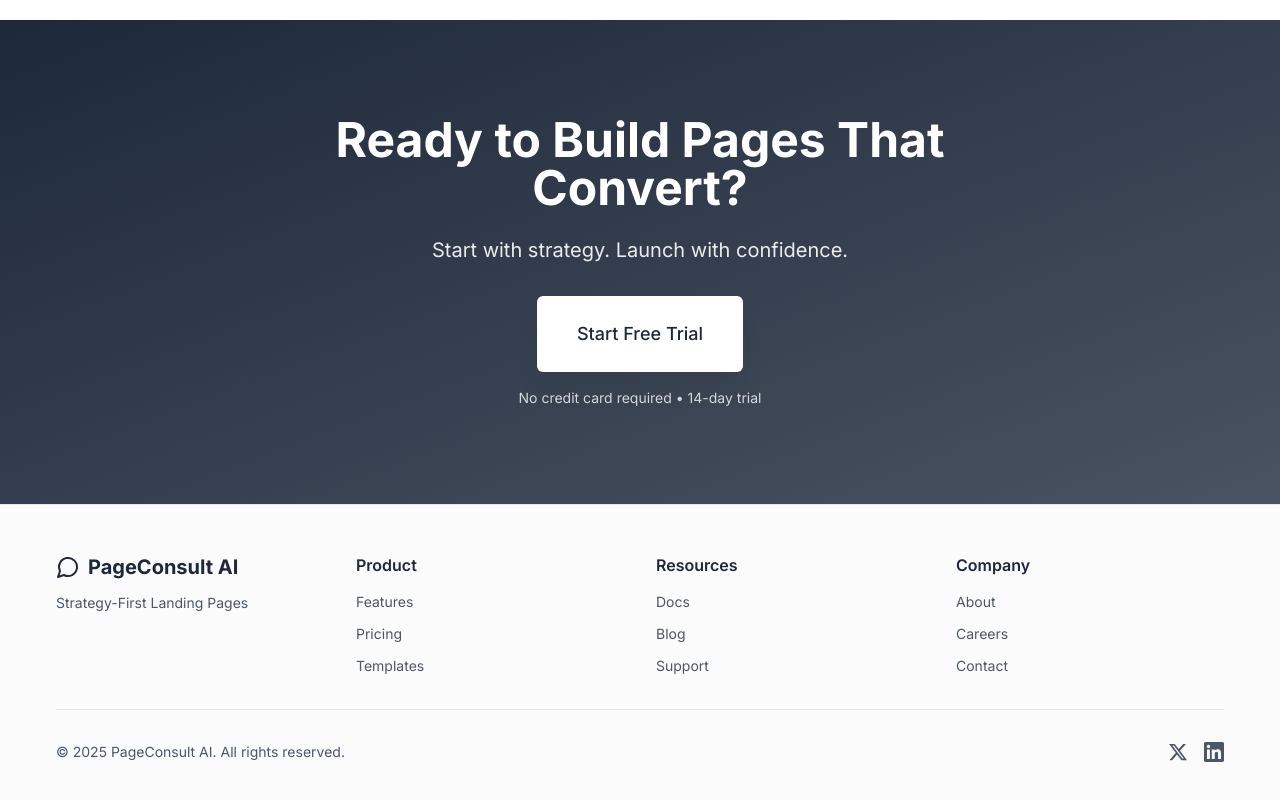
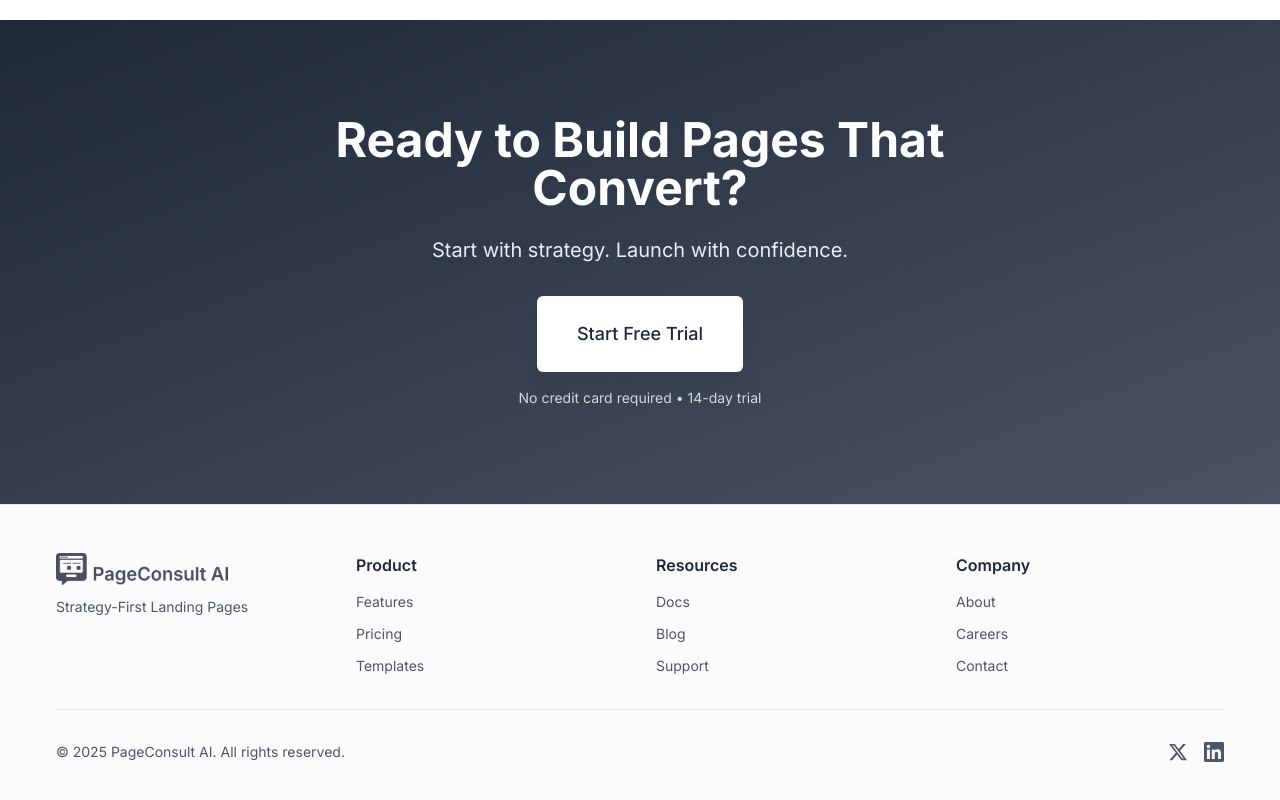
Before and after one commit to Textak-AI/page-consult-ai, a React (Vite) app: page / in a window 1280 px wide. Shown: the part 4559-5359 px from the top of the page. Built offline with nearby package versions, Linux system fonts and the light colour scheme; no server answers.

Commit message:
Update footer logo

```diff
--- a/src/components/Footer.tsx
+++ b/src/components/Footer.tsx
@@ -1,4 +1,4 @@
-import { MessageCircle } from "lucide-react";
+import footerLogo from "@/assets/footer-logo.png";
 
 const Footer = () => {
   return (
@@ -7,10 +7,7 @@ const Footer = () => {
         <div className="grid md:grid-cols-4 gap-8 mb-8">
           <div className="md:col-span-1">
             <div className="flex items-center gap-2 mb-3">
-              <MessageCircle className="w-6 h-6 text-primary" />
-              <span className="text-xl font-bold text-foreground">
-                PageConsult AI
-              </span>
+              <img src={footerLogo} alt="PageConsult AI" className="h-8 w-auto" />
             </div>
             <p className="text-muted-foreground text-sm">
               Strategy-First Landing Pages
```
Also changed, not shown: src/assets/footer-logo.png (added).
